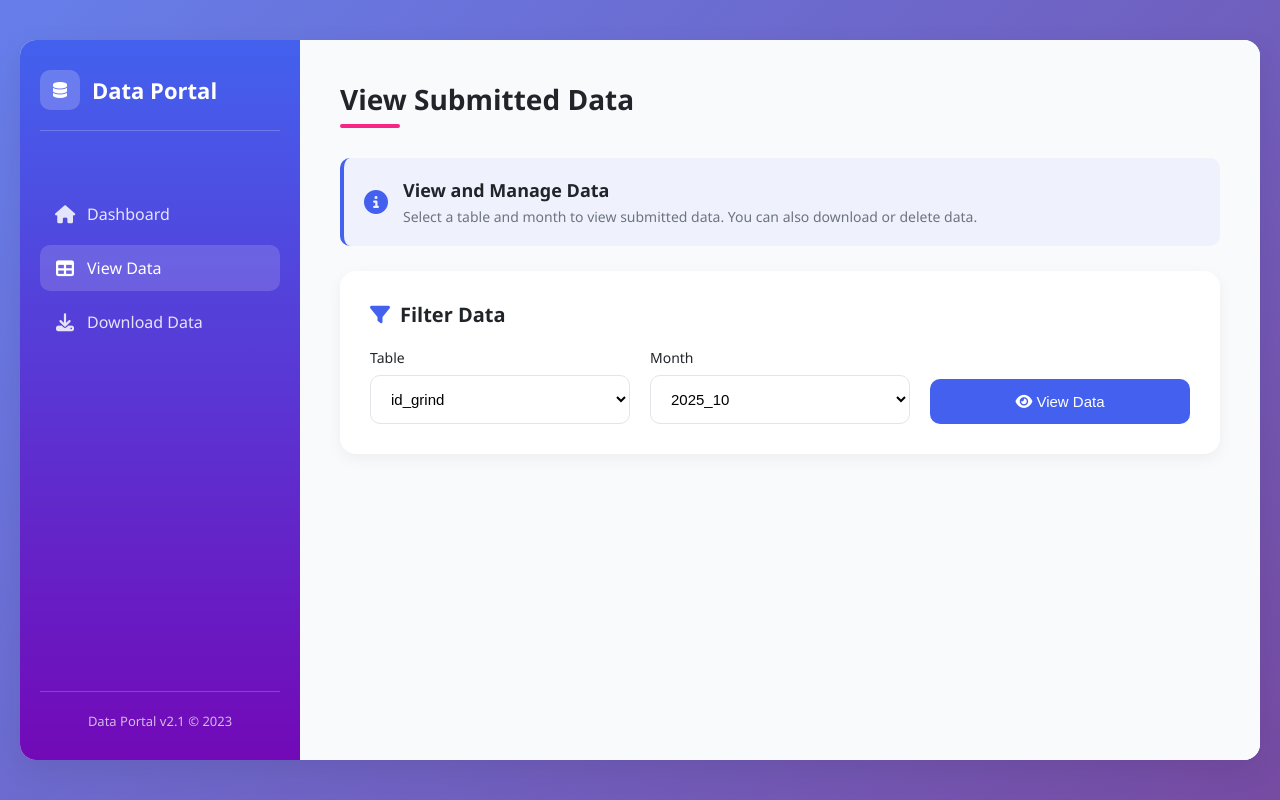
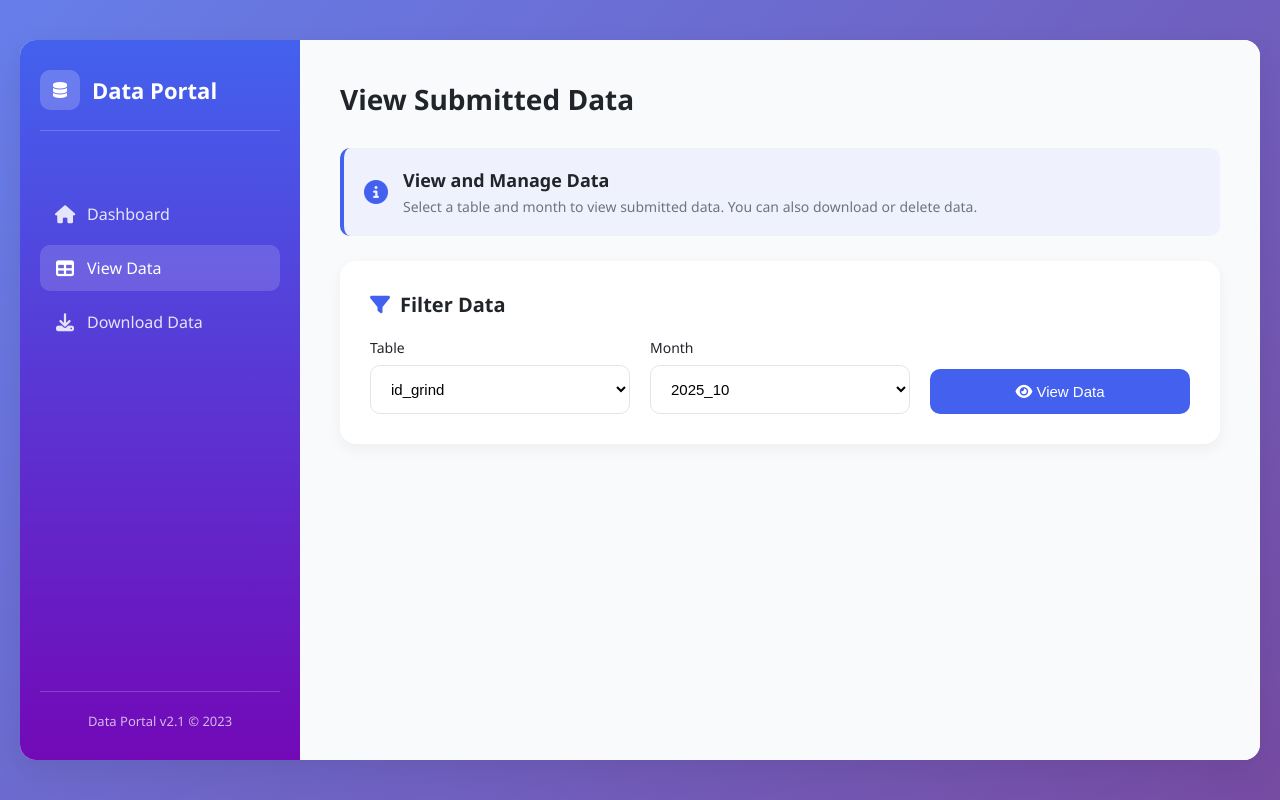
Before and after one commit to Abhigna41/Data_Portal, a Flask app: page /view in a window 1280 px wide. Run offline with Flask 3, Linux system fonts and the light colour scheme.

Commit message:
Remove red accent line under Download Data title

```diff
--- a/templates/view.html
+++ b/templates/view.html
@@ -148,19 +148,7 @@
             font-size: 28px;
             font-weight: 700;
             color: var(--dark);
-            position: relative;
-            padding-bottom: 10px;
-        }
 
-        .page-title::after {
-            content: '';
-            position: absolute;
-            bottom: 0;
-            left: 0;
-            width: 60px;
-            height: 4px;
-            background: var(--accent);
-            border-radius: 2px;
         }
 
         .user-info {
```
Also changed, not shown: templates/index.html (+0 -12 lines).
